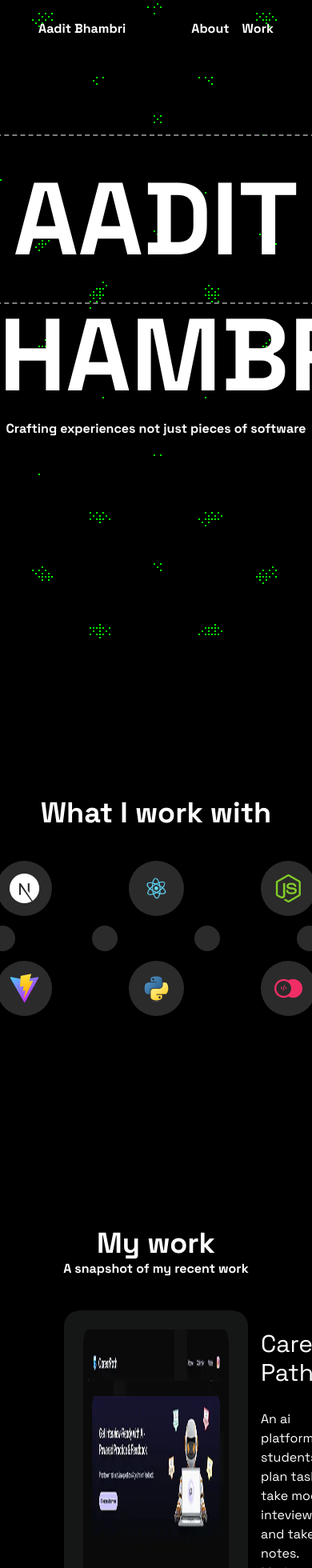
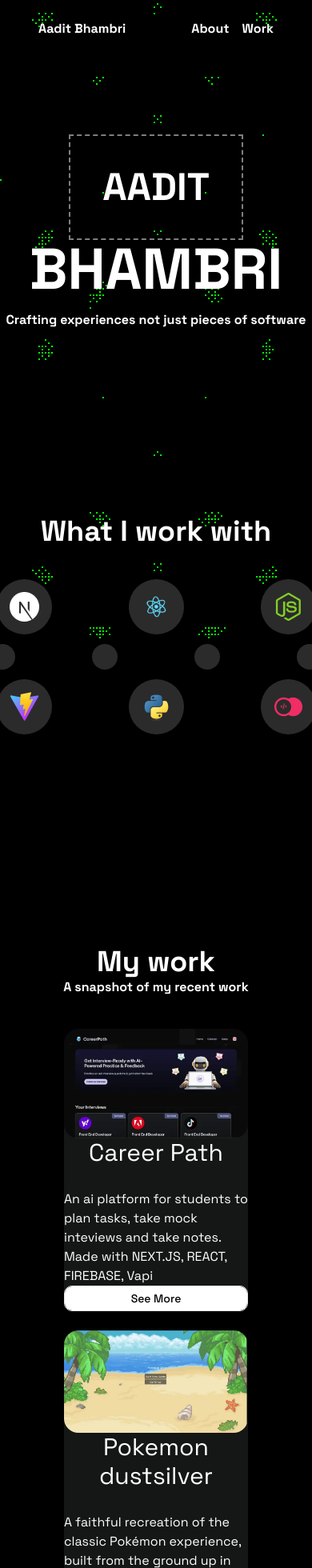
Before and after one commit to abinnovator/Portfolio-V6, a Next.js app: page / in a window 390 px wide. Shown: the top 1960 px of the page at 80% size. Built offline with nearby package versions, Linux system fonts and the light colour scheme.

Commit message:
Made everything a bit more responsive

```diff
--- a/app/page.tsx
+++ b/app/page.tsx
@@ -20,15 +20,15 @@ export default function Home() {
       <div className="relative z-10 w-full">
 
         {/* Navigation & Hero Section */}
-        <section className="relative pb-56">
+        <section className="relative pb-2 md:pb-56">
           <Navbar />
 
           <div className="pt-24">
             <div className="flex flex-col justify-center items-center text-center">
-              <h1 className="font-bold text-white text-9xl border-dashed border-2 p-10 border-[#7F7F7F]">
+              <h1 className="font-bold text-white md:text-9xl text-5xl border-dashed border-2 p-10 border-[#7F7F7F]">
                 AADIT
               </h1>
-              <h1 className="font-bold text-9xl text-white">BHAMBRI</h1>
+              <h1 className="font-bold md:text-9xl text-7xl text-white">BHAMBRI</h1>
               <p className="text-white font-bold mt-4">
                 Crafting experiences not just pieces of software
               </p>
--- a/components/ProjectCard.tsx
+++ b/components/ProjectCard.tsx
@@ -6,15 +6,15 @@ import { cn } from '@/lib/utils'
 
 const ProjectCard = ({img, title, desc}: {img: string, title: string, desc: string}) => {
   return (
-    <div className='bg-[#151716] rounded-[20px] text-white'>
-        <div className='px-6 py-6 flex flex-row gap-10'>
-            <Image src={img} alt={title} width={667} height={402} />
+    <div className='bg-[#151716] md:rounded-[20px] rounded-4xl text-white'>
+        <div className='md:px-6 md:py-6 md:flex md:flex-row md:gap-10 flex flex-col'>
+            <Image src={img} alt={title} width={667} height={402} className='rounded-2xl' />
             <div className='flex flex-col justify-between'>
                 <div className='flex flex-col gap-7'>
-                    <h1 className='text-3xl'>{title}</h1>
+                    <h1 className='md:text-start text-center text-3xl'>{title}</h1>
                     <p>{desc}</p>
                 </div>
-                <Link href={'/projects'} className={cn(buttonVariants({variant: "outline"}), 'text-black')}>See More</Link>
+                <Link href={'/work'} className={cn(buttonVariants({variant: "outline"}), 'text-black')}>See More</Link>
             </div>
         </div>
     </div>
--- a/components/Work.tsx
+++ b/components/Work.tsx
@@ -10,8 +10,8 @@ const Work = () => {
             <Header title='My work' desc='A snapshot of my recent work' />
             <div className="px-20 gap-6 flex flex-col">
                 <ProjectCard img='/image 1.png' title='Career Path' desc='An ai platform for students to plan tasks, take mock inteviews and take notes. Made with NEXT.JS, REACT, FIREBASE, Vapi' />
-                <ProjectCard img='/image 1.png' title='Career Path' desc='An ai platform for students to plan tasks, take mock inteviews and take notes. Made with NEXT.JS, REACT, FIREBASE, Vapi' />
-                <ProjectCard img='/image 1.png' title='Career Path' desc='An ai platform for students to plan tasks, take mock inteviews and take notes. Made with NEXT.JS, REACT, FIREBASE, Vapi' />
+                <ProjectCard img='/dustsilver.png' title='Pokemon dustsilver' desc="A faithful recreation of the classic Pokémon experience, built from the ground up in Godot. " />
+                <ProjectCard img='/hackai.png' title='Hackai' desc='The project will allow hack clubbers to use the api keys they get from hack club in a free and open source platform!' />
 
 
             </div>
```
